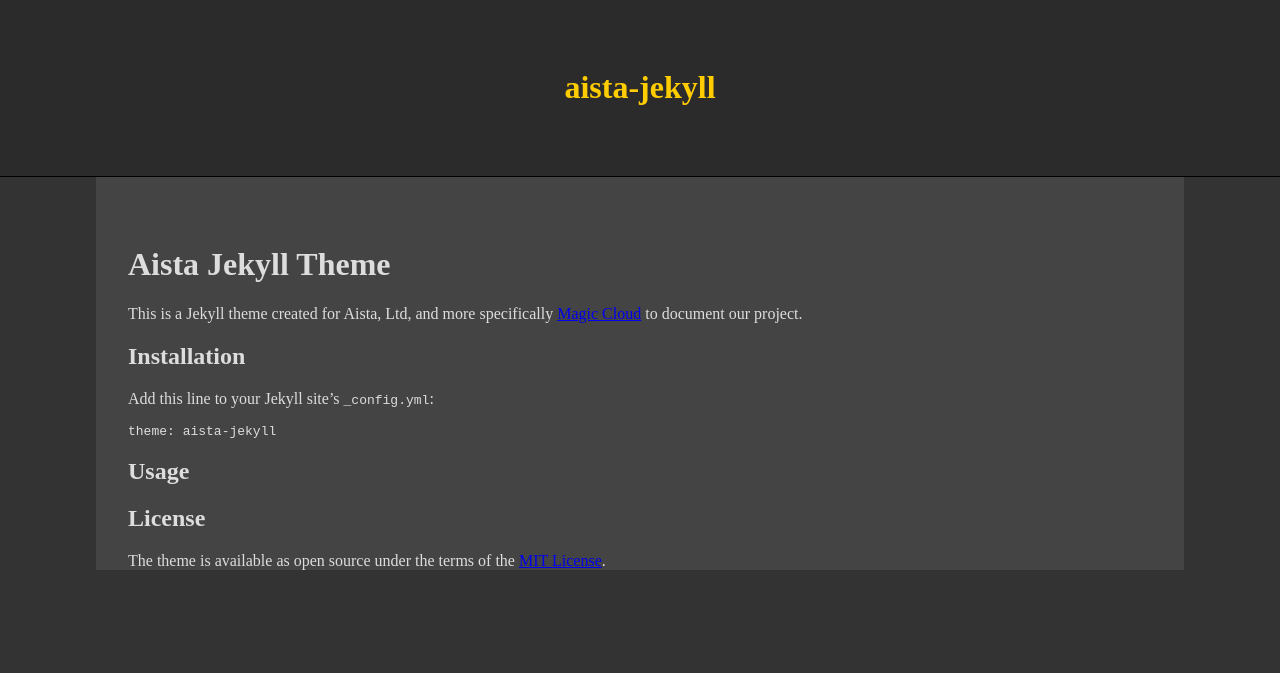
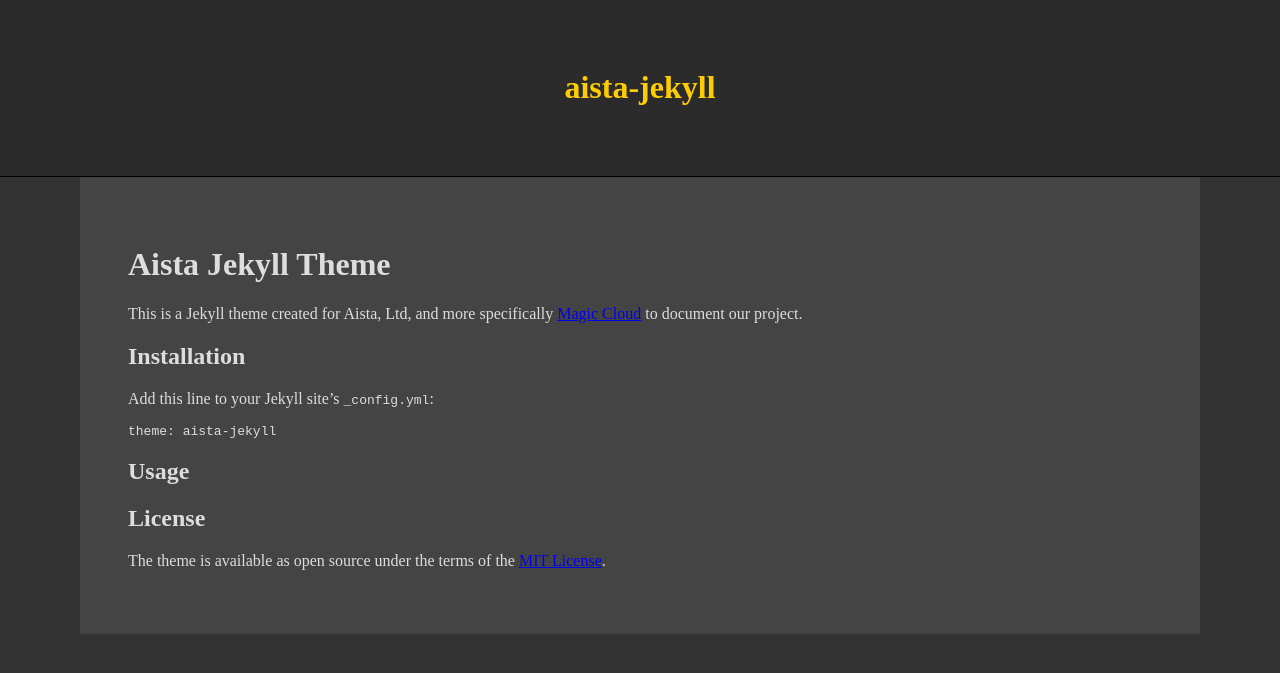
Before and after one commit to polterguy/aista-jekyll, a Jekyll site: the page built from README.md, in a window 1280 px wide. Shown: the top 673 px of the page. Built offline with Jekyll 4.4.1, drawn with Linux system fonts in a browser that asks for light colours; some web fonts are replaced; our own code applies the rules of GitHub Pages for plain Markdown files.

Commit message:
Update style.css

```diff
--- a/assets/style.css
+++ b/assets/style.css
@@ -19,7 +19,7 @@ body {
 
 .banner .description {
   position: absolute;
-  top: 1rem;
+  bottom: 1rem;
   right: 1rem;
 }
 
@@ -27,8 +27,6 @@ body {
   max-width: 1024px;
   margin-left: auto;
   margin-right: auto;
-  padding-left: 2rem;
-  padding-right: 2rem;
   background-color: #444;
-  padding-top: 3rem;
+  padding: 3rem;
 }
```
